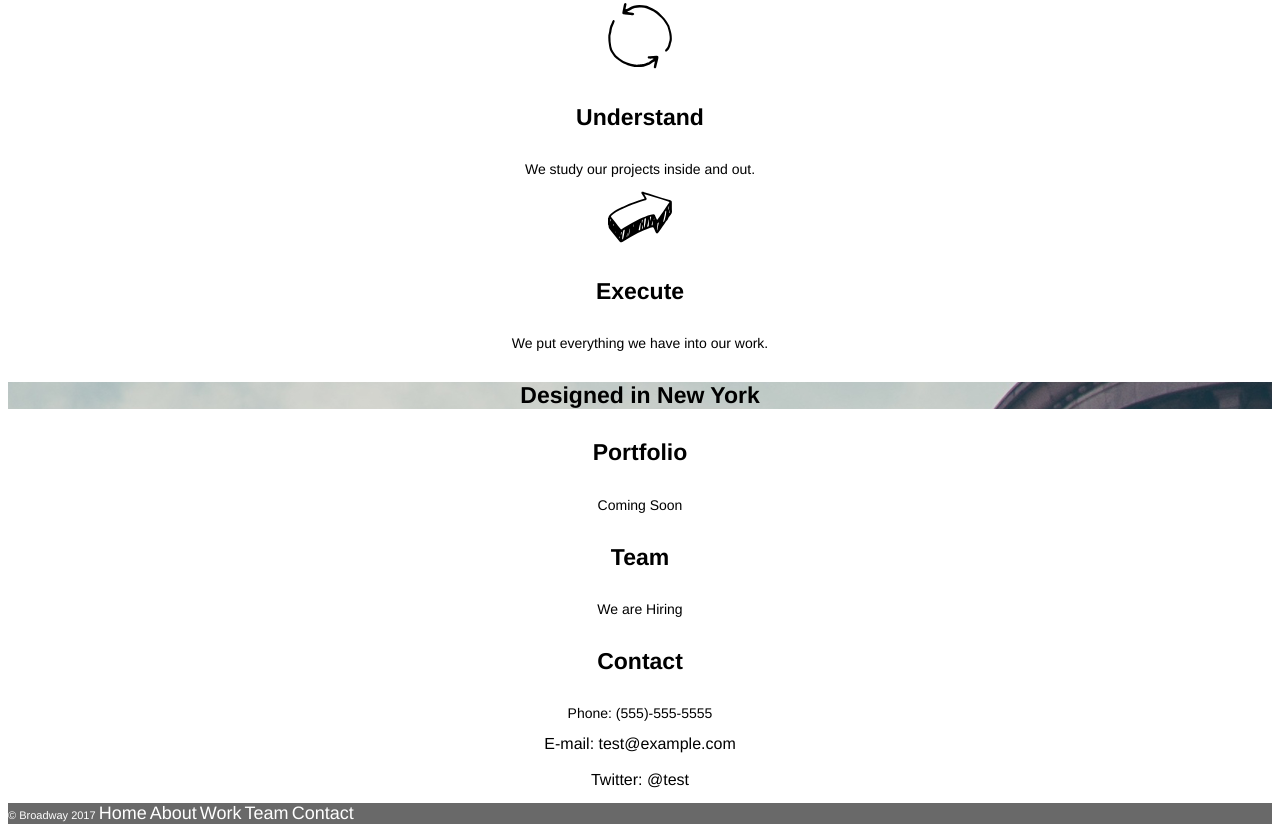
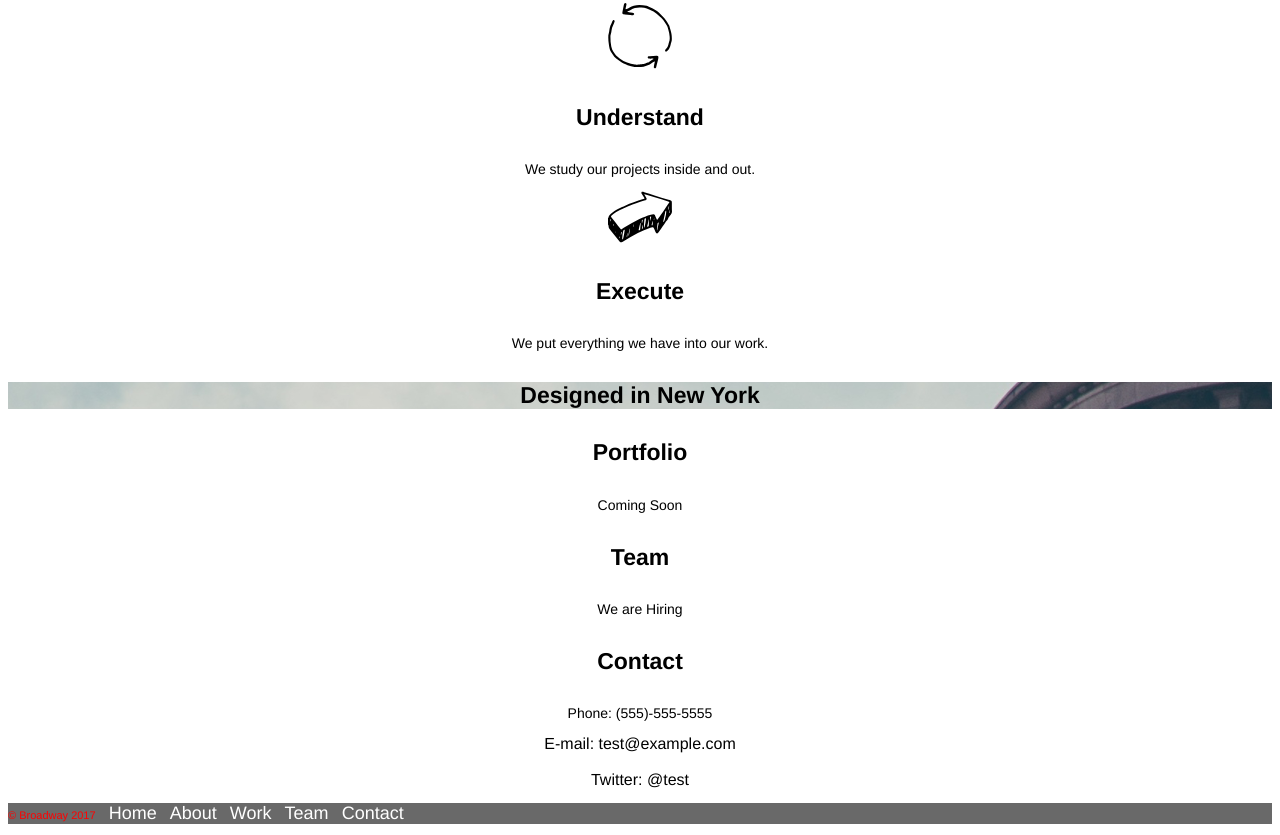
Before and after one commit to olkosova/broadway, a plain HTML site: page index.html in a window 1280 px wide. Shown: the part 574-1409 px from the top of the page. Drawn offline with Linux system fonts and the light colour scheme.

```diff
--- a/resources/css/style.css
+++ b/resources/css/style.css
@@ -24,9 +24,10 @@ p {font-size: 14px;}
 .footer {
   background-color: dimgray;
   font-size: 11px;
-  color: white;
+  color: red;
 }
 .btn-nav {
+  margin-left: 10px;
   font-size: 18px;
   color: white;
 }
```
